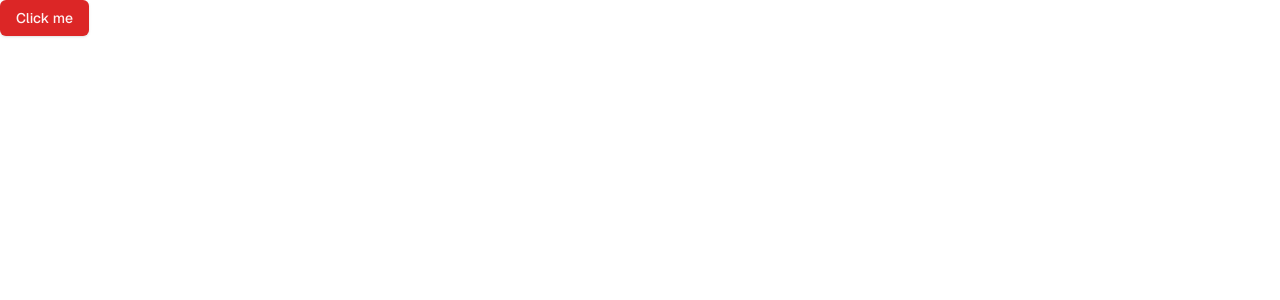
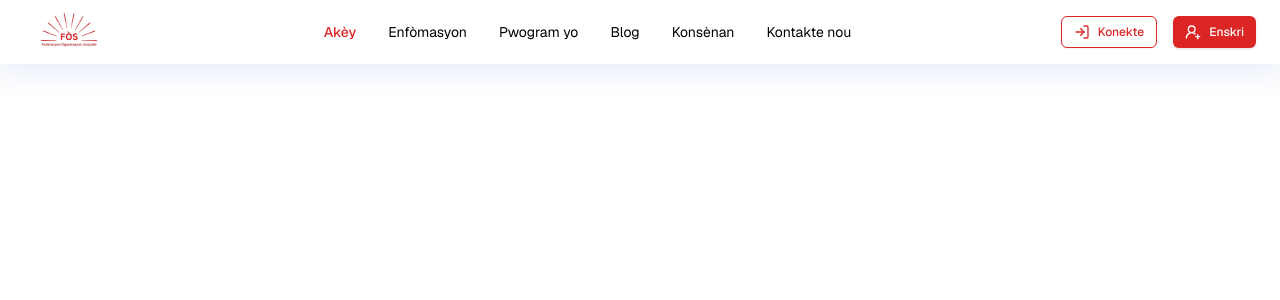
Before and after one commit to itsmrtnsn/fos, a Next.js app: page / in a window 1280 px wide. Shown: the top 300 px of the page. Built offline with nearby package versions, Linux system fonts and the light colour scheme.

Commit message:
build the nav bar

```diff
--- a/app/layout.tsx
+++ b/app/layout.tsx
@@ -3,6 +3,7 @@ import { cn } from '@/lib/utils';
 import { GeistSans } from 'geist/font/sans';
 import type { Metadata } from 'next';
 import './globals.css';
+import NavBar from '@/components/nav-bar';
 
 export const metadata: Metadata = {
   title: 'FÒS | Home',
@@ -23,7 +24,10 @@ export default function RootLayout({
         )}
       >
         <ThemeProvider attribute='class' defaultTheme='system'>
-          {children}
+          <div>
+            <NavBar />
+          </div>
+          <main className='pt-16 lg:pt-16'> {children}</main>
         </ThemeProvider>
       </body>
     </html>
--- a/app/page.tsx
+++ b/app/page.tsx
@@ -1,11 +1,5 @@
-import { Button } from '@/components/ui/button';
-
 const HomePage = () => {
-  return (
-    <div>
-      <Button>Click me</Button>
-    </div>
-  );
+  return <div></div>;
 };
 
 export default HomePage;
--- /dev/null
+++ b/components/nav-bar.tsx
@@ -0,0 +1,132 @@
+'use client';
+
+import logo_red from '@/app/assets/logo-red.png';
+
+import navLinks from '@/lib/nav-links';
+import { cn } from '@/lib/utils';
+import { AnimatePresence, motion } from 'framer-motion';
+import { LogIn, Menu, UserPlus2, X } from 'lucide-react';
+import Image from 'next/image';
+import Link from 'next/link';
+import { usePathname } from 'next/navigation';
+import { useState } from 'react';
+import { Button } from './ui/button';
+
+const NavBar = () => {
+  const [isMenuOpen, setIsMenuOpen] = useState(false);
+
+  const currentPath = usePathname();
+
+  return (
+    <div className=''>
+      <header className='px-4 lg:px-6 h-16 flex items-center fixed w-full backdrop-blur bg-white/50 z-50 shadow-[rgba(7,_65,_210,_0.1)_0px_9px_30px]'>
+        <div className='container mx-auto flex justify-between items-center'>
+          <Link className='flex items-center justify-center mt-2' href='/'>
+            <Image src={logo_red} alt='logo' width={90} height={90} />
+          </Link>
+          <nav className='hidden md:flex space-x-8'>
+            {navLinks.map((link) => (
+              <Link
+                key={link.id}
+                className={cn(
+                  'text-sm font-normal text-black hover:text-primary transition-colors duration-300 ease-linear',
+                  {
+                    'text-primary font-medium': currentPath === link.path,
+                  }
+                )}
+                href={link.path}
+              >
+                {link.name}
+              </Link>
+            ))}
+          </nav>
+
+          <div className='hidden md:flex space-x-4'>
+            <Button
+              variant='outline'
+              size='sm'
+              className='border-primary border-[0.1px] text-primary hover:bg-white hover:text-red-700'
+            >
+              <LogIn className='h-4 w-4' /> Konekte
+            </Button>
+            <Button
+              size='sm'
+              className='bg-primary hover:bg-red-700  transition-colors duration-300 ease-linear text-white'
+            >
+              <UserPlus2 className='h-4 w-4' /> Enskri
+            </Button>
+          </div>
+
+          <div className='flex items-center  md:hidden '>
+            <X
+              strokeWidth={1}
+              onClick={() => setIsMenuOpen(!isMenuOpen)}
+              className={cn(
+                'w-8 h-8 text-primary md:hidden  hover:text-primary hover:bg-red-50/50 rounded-md transition-all ease-linear duration-300',
+                { hidden: !isMenuOpen }
+              )}
+            />
+
+            <Menu
+              strokeWidth={1}
+              onClick={() => setIsMenuOpen(!isMenuOpen)}
+              className={cn(
+                'w-8 h-8 text-primary md:hidden  hover:text-primary hover:bg-red-50/50 rounded-md transition-all ease-linear duration-300',
+                {
+                  hidden: isMenuOpen,
+                }
+              )}
+            />
+          </div>
+        </div>
+      </header>
+      <AnimatePresence>
+        {isMenuOpen && (
+          <motion.div
+            initial={{ opacity: 0, y: -20 }}
+            animate={{ opacity: 1, y: 0 }}
+            exit={{ opacity: 0, y: -20 }}
+            transition={{ duration: 0.3, ease: 'easeInOut' }}
+            className='fixed inset-x-0 top-16 bg-white shadow-lg z-40 md:hidden'
+          >
+            <nav className='flex flex-col p-4'>
+              {navLinks.map((link) => (
+                <Link
+                  className={cn(
+                    'py-2 text-sm text-black hover:text-red-600 transition-colors duration-300 ease-linear flex items-center gap-x-4',
+                    {
+                      'text-primary font-medium': currentPath === link.path,
+                    }
+                  )}
+                  href={link.path}
+                  key={link.id}
+                >
+                  <link.icon strokeWidth={1} />
+                  <span> {link.name}</span>
+                </Link>
+              ))}
+
+              <div className='mt-4 w-full'>
+                <Button
+                  variant='outline'
+                  size='sm'
+                  className='mt-4 w-full border-[0.1px] border-primary text-primary'
+                >
+                  <LogIn className='h-4 w-4' /> Konekte
+                </Button>
+                <Button
+                  size='sm'
+                  className='mt-2 w-full bg-primary hover:bg-red-700 transition-colors ease-linear duration-300 text-white'
+                >
+                  <UserPlus2 className='h-4 w-4' /> Enskri
+                </Button>
+              </div>
+            </nav>
+          </motion.div>
+        )}
+      </AnimatePresence>
+    </div>
+  );
+};
+
+export default NavBar;
--- /dev/null
+++ b/lib/nav-links.ts
@@ -0,0 +1,42 @@
+import {
+  BookOpenCheck,
+  Contact,
+  GraduationCap,
+  Home,
+  Newspaper,
+} from 'lucide-react';
+
+const navLinks = [
+  { id: 1, name: 'Akèy', slug: 'home', icon: Home, path: '/' },
+  {
+    id: 2,
+    name: 'Enfòmasyon',
+    slug: 'information',
+    icon: BookOpenCheck,
+    path: '/enfomasyon',
+  },
+  {
+    id: 3,
+    name: 'Pwogram yo',
+    slug: 'programs',
+    icon: GraduationCap,
+    path: '/pwogram-yo',
+  },
+  { id: 4, name: 'Blog', slug: 'blog', icon: Newspaper, path: '/blog' },
+  {
+    id: 5,
+    name: 'Konsènan',
+    slug: 'about-us',
+    icon: Contact,
+    path: '/kontak',
+  },
+  {
+    id: 5,
+    name: 'Kontakte nou',
+    slug: 'contact-us',
+    icon: Contact,
+    path: '/kontak',
+  },
+];
+
+export default navLinks;
--- a/package.json
+++ b/package.json
@@ -12,6 +12,7 @@
     "@radix-ui/react-slot": "^1.1.0",
     "class-variance-authority": "^0.7.0",
     "clsx": "^2.1.1",
+    "framer-motion": "^11.11.11",
     "geist": "^1.3.1",
     "lucide-react": "^0.456.0",
     "next": "15.0.3",
```
Also changed, not shown: app/assets/logo-red.png (added), 1 other file (tests, documents, lock files or other folders).
